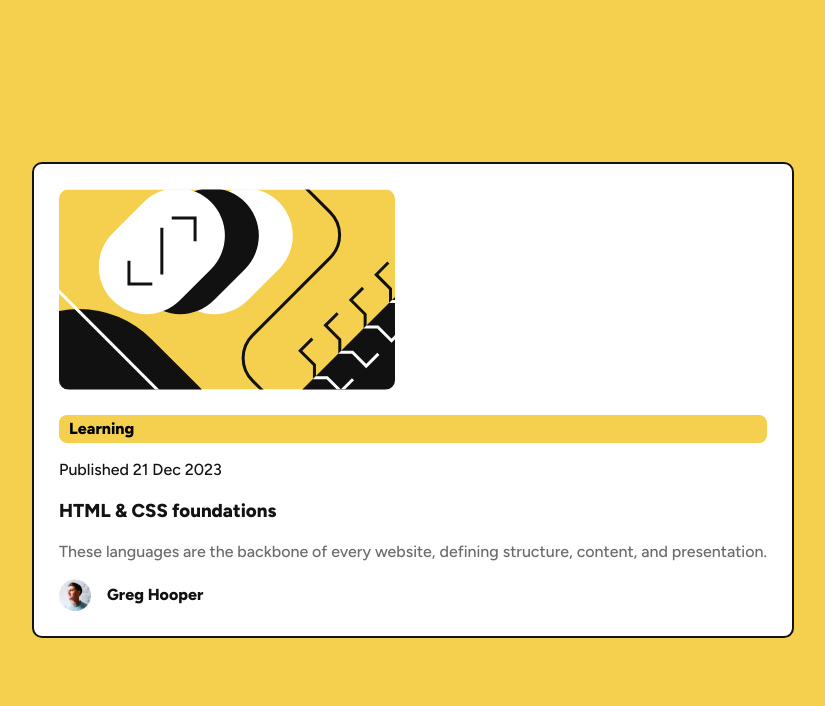
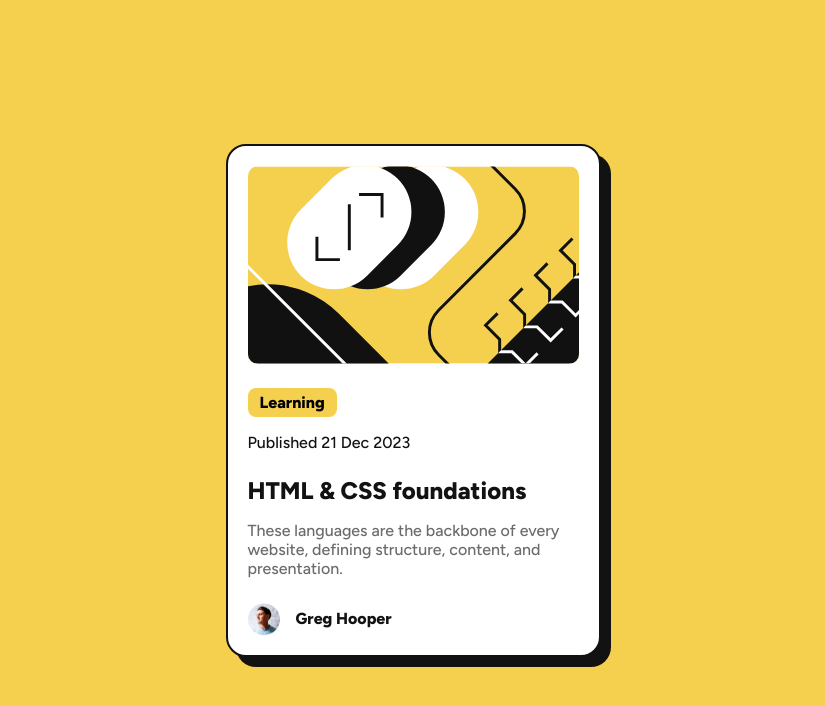
Before and after one commit to spalqui/blog-preview-car, a plain HTML site: page index.html in a window 1280 px wide. Shown: the whole page, without its empty margins (227-1052 px from the left). Drawn offline with Linux system fonts and the light colour scheme.

Commit message:
intial submission

```diff
--- a/reset.css
+++ b/reset.css
@@ -1,47 +1,3 @@
-/* 1. Use a more-intuitive box-sizing model */
-*, *::before, *::after {
-    box-sizing: border-box;
-  }
-
-  /* 2. Remove default margin */
-  * {
-    margin: 0;
-  }
-
-  body {
-    /* 3. Add accessible line-height */
-    line-height: 1.5;
-    /* 4. Improve text rendering */
-    -webkit-font-smoothing: antialiased;
-  }
-
-  /* 5. Improve media defaults */
-  img, picture, video, canvas, svg {
-    display: block;
-    max-width: 100%;
-  }
-
-  /* 6. Inherit fonts for form controls */
-  input, button, textarea, select {
-    font: inherit;
-  }
-
-  /* 7. Avoid text overflows */
-  p, h1, h2, h3, h4, h5, h6 {
-    overflow-wrap: break-word;
-  }
-
-  /* 8. Improve line wrapping */
-  p {
-    text-wrap: pretty;
-  }
-  h1, h2, h3, h4, h5, h6 {
-    text-wrap: balance;
-  }
-
-  /*
-    9. Create a root stacking context
-  */
-  #root, #__next {
-    isolation: isolate;
-  }
+* {
+  box-sizing: border-box;
+}
--- a/styles.css
+++ b/styles.css
@@ -10,6 +10,7 @@
 }
 
 body {
+    margin: 0;
     background-color: var(--yellow);
 }
 
@@ -23,32 +24,37 @@ main {
 
 .post__container {
     background-color: var(--white);
-    padding: 25px;
+    padding: 20px;
     margin: 30px;
-    border-radius: 10px;
+    border-radius: 20px;
     border: 2px solid var(--gray-950);
+    min-width: 315px;
+    max-width: 375px;
+    box-shadow: 10px 10px 0px var(--gray-950);
 }
 
 .post__image {
+    width: 100%;
     border-radius: 10px;
 }
 
 .post__tag {
     background-color: var(--yellow);
     font-weight: 800;
-    margin: 25px 0 15px 0;
-    padding: 2px 10px;
+    margin-top: 20px;
+    padding: 5px 12px;
     border-radius: 8px;
+    display: inline-block;
 }
 
 .post__published-date {
     color: var(--gray-950);
     font-size: 16px;
-    margin-bottom: 15px;
 }
 
 .post__title {
     color: var(--gray-950);
+    font-size: 1.17em;
     font-weight: 800;
     margin-bottom: 15px;
 }
@@ -56,7 +62,7 @@ main {
 .post__content {
     color: var(--gray-500);
     font-size: 16px;
-    margin-bottom: 15px;
+    margin-bottom: 25px;
 }
 
 .post__author {
@@ -75,3 +81,9 @@ main {
     font-weight: 800;
     font-size: 16px;
 }
+
+@media (min-width: 376px) {
+    .post__title {
+        font-size: 1.5em;
+    }
+}
```
